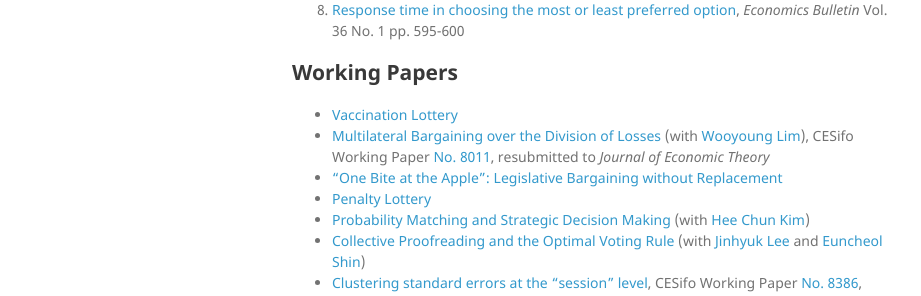
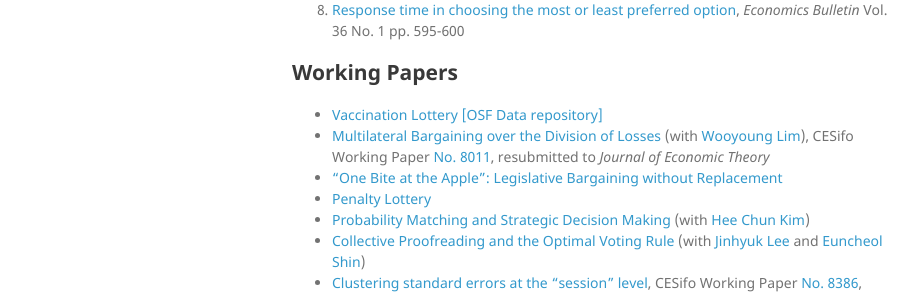
Before and after one commit to kimdukgyoo/kimdukgyoo.github.io, a Jekyll site: the page built from index.md, in a window 1280 px wide and 1342 px high. Shown: the part 685-981 px from the top of the window, without its empty margins (178-1099 px from the left). Built offline with Jekyll 4.4.1, drawn with Linux system fonts in a browser that asks for light colours; our own code applies the rules of GitHub Pages for plain Markdown files.

Commit message:
Update index.md

```diff
--- a/index.md
+++ b/index.md
@@ -19,7 +19,7 @@ I usually go by 'Duk,' by pronouncing 'DOOK' quickly. Want to enunciate my first
 <!--6. Why Are the Poor Conservative? (with Paul Moon Sub Choi), _Korean Journal of Economics_, 2015, Vol.22(1), pp. 15-24-->
 
 ## Working Papers
-* <a href="https://papers.ssrn.com/sol3/papers.cfm?abstract_id=3861208" target="_blank">Vaccination Lottery</a>
+* <a href="https://papers.ssrn.com/sol3/papers.cfm?abstract_id=3861208" target="_blank">Vaccination Lottery</a> <a href="https://osf.io/zhvf4/" target="_blank">[OSF Data repository]</a>
 * <a href="https://kimdukgyoo.github.io/PDFfiles/MBL.pdf" target="_blank">Multilateral Bargaining over the Division of Losses</a> (with <a href="http://wooyoung.people.ust.hk/" target="_blank">Wooyoung Lim</a>), CESifo Working Paper <a href="https://www.cesifo.org/DocDL/cesifo1_wp8011.pdf" target="_blank">No. 8011</a>, resubmitted to _Journal of Economic Theory_
 * <a href="https://kimdukgyoo.github.io/PDFfiles/OneBiteAtTheApple.pdf" target="_blank"> "One Bite at the Apple": Legislative Bargaining without Replacement</a>
 * <a href="https://kimdukgyoo.github.io/PDFfiles/Penalty_Lottery.pdf" target="_blank"> Penalty Lottery </a>
```
